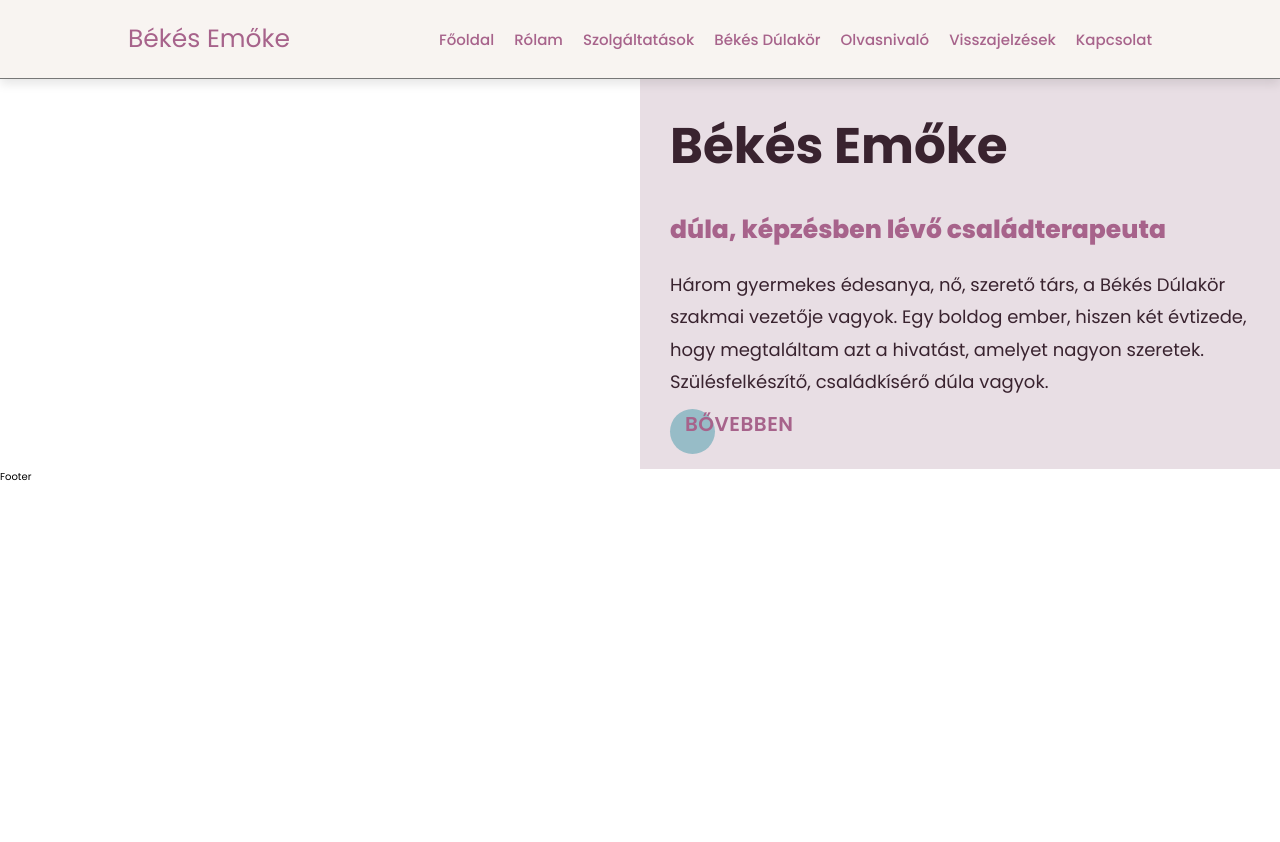
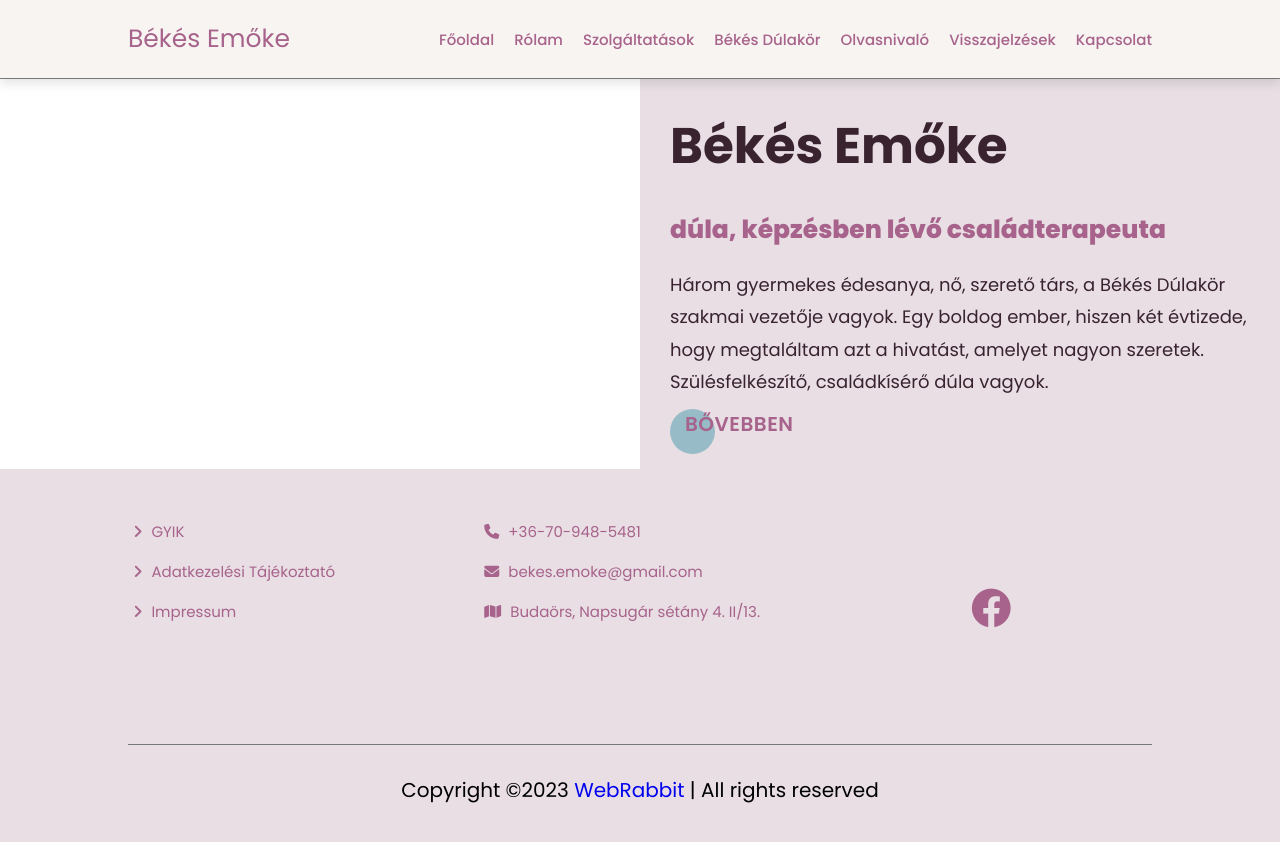
Before and after one commit to gemitomi/webemoke, a React (Create React App) app: page / in a window 1280 px wide. Shown: the top 842 px of the page. Before the commit the page ends 800 px from the top, so only its background shows below. Built offline with nearby package versions, Linux system fonts and the light colour scheme.

Commit message:
footer update

```diff
--- a/public/index.html
+++ b/public/index.html
@@ -10,34 +10,14 @@
       content="Web site created using create-react-app"
     />
     <link rel="apple-touch-icon" href="%PUBLIC_URL%/logo192.png" />
-    <!--
-      manifest.json provides metadata used when your web app is installed on a
-      user's mobile device or desktop. See https://developers.google.com/web/fundamentals/web-app-manifest/
-    -->
+
     <link rel="manifest" href="%PUBLIC_URL%/manifest.json" />
-    <!--
-      Notice the use of %PUBLIC_URL% in the tags above.
-      It will be replaced with the URL of the `public` folder during the build.
-      Only files inside the `public` folder can be referenced from the HTML.
-
-      Unlike "/favicon.ico" or "favicon.ico", "%PUBLIC_URL%/favicon.ico" will
-      work correctly both with client-side routing and a non-root public URL.
-      Learn how to configure a non-root public URL by running `npm run build`.
-    -->
-    <title>React App</title>
+    <script src="https://kit.fontawesome.com/74f7ef6948.js" crossorigin="anonymous"></script>
+    <title>bekesemoke.hu</title>
   </head>
   <body>
     <noscript>You need to enable JavaScript to run this app.</noscript>
     <div id="root"></div>
-    <!--
-      This HTML file is a template.
-      If you open it directly in the browser, you will see an empty page.
 
-      You can add webfonts, meta tags, or analytics to this file.
-      The build step will place the bundled scripts into the <body> tag.
-
-      To begin the development, run `npm start` or `yarn start`.
-      To create a production bundle, use `npm run build` or `yarn build`.
-    -->
   </body>
 </html>
--- a/src/CSS/main.css
+++ b/src/CSS/main.css
@@ -642,6 +642,11 @@ section{
     color: #f8f4f1;
 }
 
+.facebook{
+    font-size: 40px;
+    text-align: center;
+}
+
 /*media queries*/
 
 @media (max-width:1200px){
--- a/src/components/Footer.js
+++ b/src/components/Footer.js
@@ -1,7 +1,32 @@
 import React from "react";
+import SocialLinks from "./SocialLinks";
 
 export default function Footer() {
   return (
-    <footer>Footer</footer>
+    <footer>
+      <section class="footer">
+        <div class="box-container">
+          <div class="box">
+              <a href="#"> <i class="fas fa-angle-right"></i> GYIK</a>
+              <a href="#"> <i class="fas fa-angle-right"></i> Adatkezelési Tájékoztató</a>
+              <a href="#"> <i class="fas fa-angle-right"></i> Impressum</a>
+          </div>
+
+          <div class="box">
+              <a href="#"> <i class="fas fa-phone"></i> +36-70-948-5481</a>
+              <a href="#"> <i class="fas fa-envelope"></i> bekes.emoke@gmail.com</a>
+              <a href="#"> <i class="fas fa-map"></i> Budaörs, Napsugár sétány 4. II/13.</a>
+          </div>
+
+          <div class="box">
+              <a href="https://hu-hu.facebook.com/people/B%C3%A9k%C3%A9s-Em%C5%91ke-csal%C3%A1dk%C3%ADs%C3%A9r%C5%91-d%C3%BAla/100042636705062/"> <i class="facebook"><SocialLinks/></i></a>
+          </div>
+        </div>
+
+        <div class="credit"> Copyright ©2023 <a href="https://webrabbit.hu">WebRabbit</a> | All rights reserved</div>
+      </section>
+
+
+    </footer>
   )
 }
--- /dev/null
+++ b/src/components/SocialLinks.js
@@ -0,0 +1,11 @@
+import React from "react";
+
+export default function SocialLinks() {
+    return (
+
+        <div className='social-links-container'>
+            <i class="fa fa-facebook-official" aria-hidden="true"></i>
+        </div>
+
+    )
+}
```
